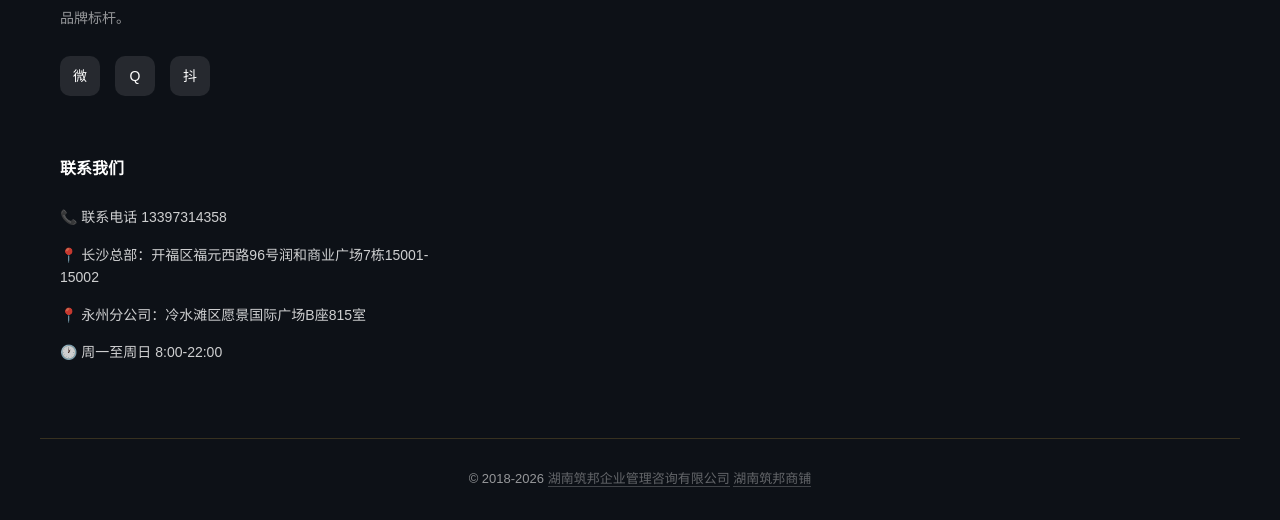
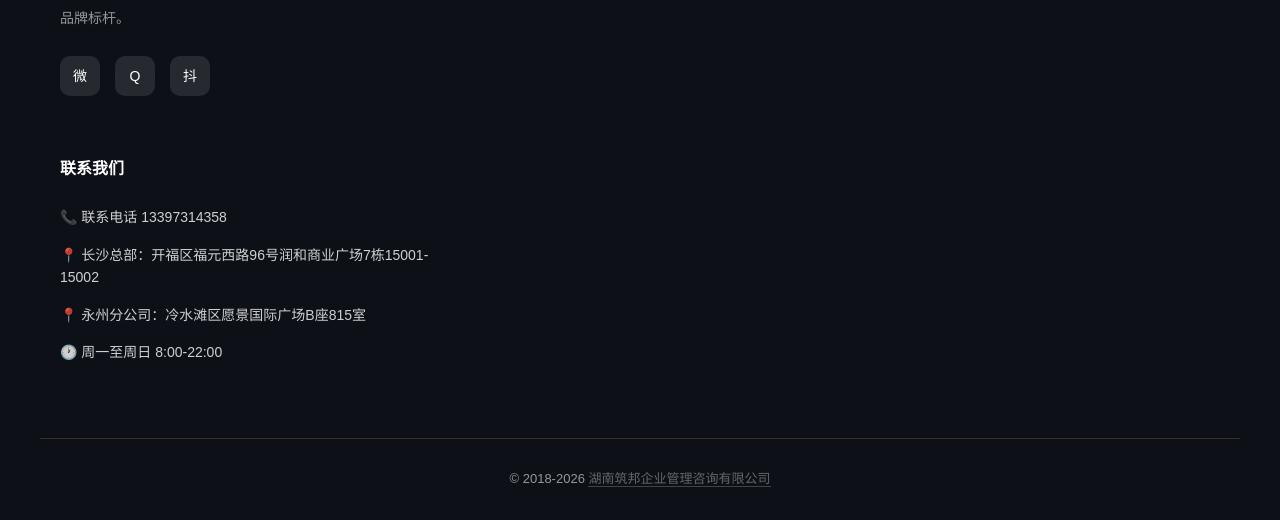
Before and after one commit to yqyzj/zhubang, a plain HTML site: page index.html in a window 1280 px wide. Shown: the part 7725-8245 px from the top of the page. Drawn offline with Linux system fonts and the light colour scheme; a script that the page names is missing.

Commit message:
Add files via upload

```diff
--- a/index.html
+++ b/index.html
@@ -1855,7 +1855,6 @@
     </div>
     <div class="footer-bottom">
         <p>© 2018-2026 <a href="https://www.meiyad.com/" style="color:rgba(255,255,255,0.5); text-decoration:none; border-bottom:1px solid rgba(255,255,255,0.3);">湖南筑邦企业管理咨询有限公司</a>
-		<a href="https://changsha0791339.11467.com" style="color:rgba(255,255,255,0.5); text-decoration:none; border-bottom:1px solid rgba(255,255,255,0.3);">湖南筑邦商铺</a>
 		</p>
     </div>
 </footer>
```
